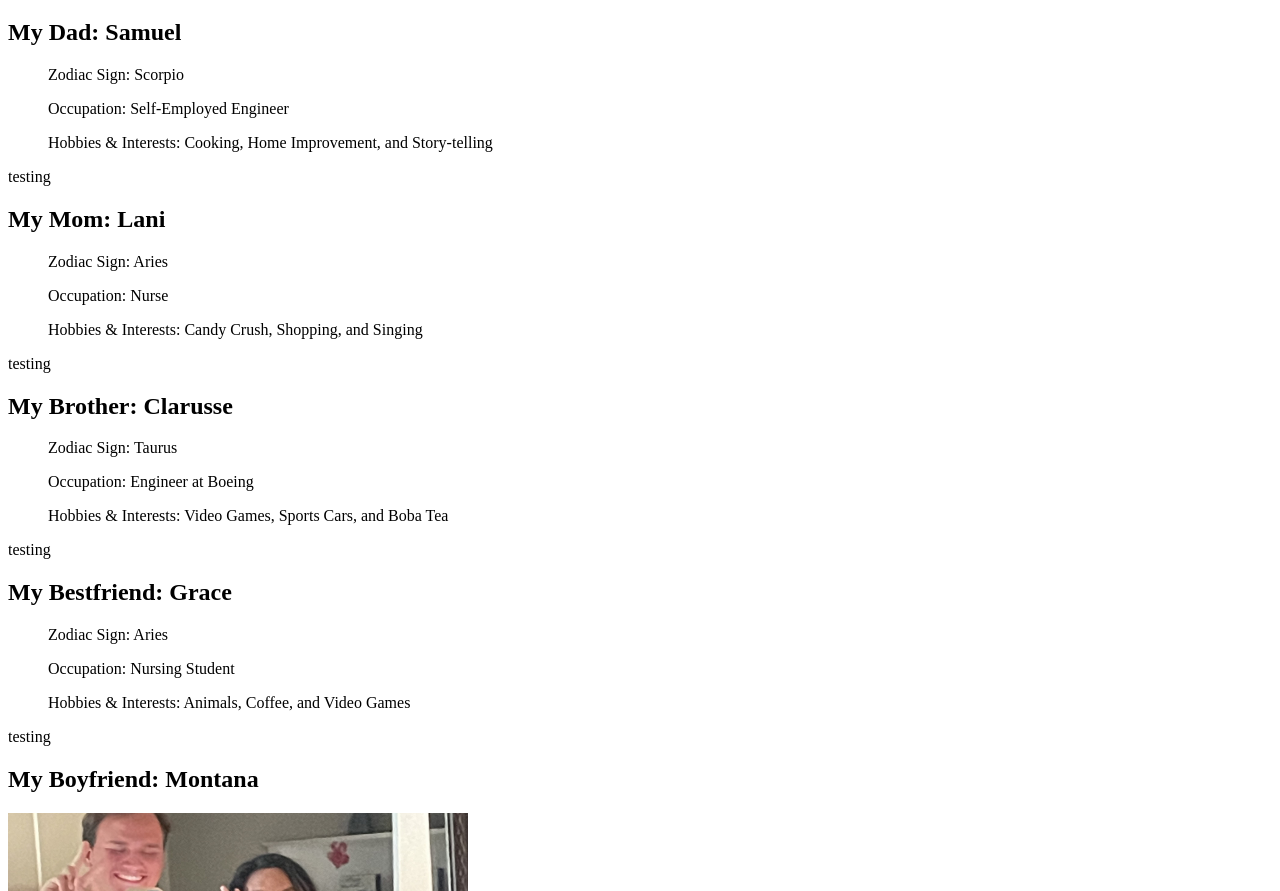
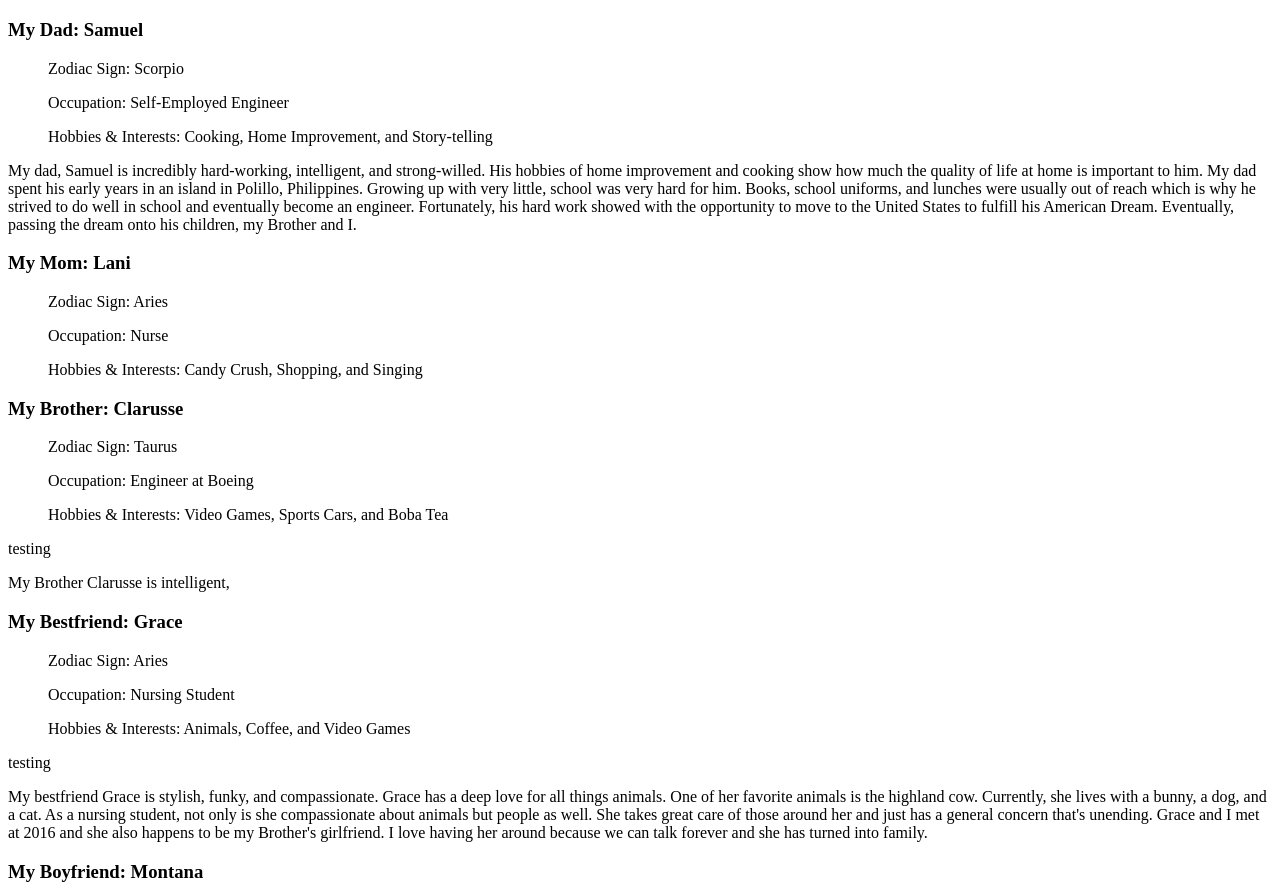
Before and after one commit to STL-WomenPlus-WebDev-March2023/js-assignment-4-html-me-something-Caymil97, a website: page index.html in a window 1280 px wide. Shown: the part 61-952 px from the top of the page. Drawn offline with Linux system fonts and the light colour scheme.

Commit message:
added paragraphs

```diff
--- a/index.html
+++ b/index.html
@@ -8,57 +8,83 @@
    <h1>My People</h1>
    <main>
    <article>
-      <h2>My Dad:&nbsp;Samuel</h2>
+      <h3>My Dad:&nbsp;Samuel</h3>
       <p>
          <ul>Zodiac Sign: Scorpio</ul>
          <ul>Occupation: Self-Employed Engineer</ul>
          <ul>Hobbies & Interests: Cooking, Home Improvement, and Story-telling</ul>
-         testing
+      <p>My dad, Samuel is incredibly hard-working, intelligent, and strong-willed.
+         His hobbies of home improvement and cooking show how much the quality of life at home
+         is important to him. My dad spent his early years in an island in Polillo, Philippines. Growing up
+         with very little, school was very hard for him. Books, school uniforms, and lunches were
+         usually out of reach which is why he strived to do well in school and eventually become an engineer.
+         Fortunately, his hard work showed with the opportunity to move to the United States to fulfill
+         his American Dream. Eventually, passing the dream onto his children, my Brother and I.
+      </p>
       </p>
    </article>
 
    <article>
-      <h2>My Mom:&nbsp;Lani</h2>
+      <h3>My Mom:&nbsp;Lani</h3>
       <p>
          <ul>Zodiac Sign: Aries</ul>
          <ul>Occupation: Nurse</ul>
          <ul>Hobbies & Interests: Candy Crush, Shopping, and Singing</ul>
-         testing
+      <p></p>
       </p>
    </article>
    <article>
-      <h2>My Brother:&nbsp;Clarusse</h2>
+      <h3>My Brother:&nbsp;Clarusse</h3>
       <p>
          <ul>Zodiac Sign: Taurus</ul>
          <ul>Occupation: Engineer at Boeing</ul>
          <ul>Hobbies & Interests: Video Games, Sports Cars, and Boba Tea</ul>
          testing
       </p>
+      <p>My Brother Clarusse is intelligent, </p>
    </article>
 
    <article>
-      <h2>My Bestfriend:&nbsp;Grace</h2>
+      <h3>My Bestfriend:&nbsp;Grace</h3>
       <p>
          <ul>Zodiac Sign: Aries</ul>
          <ul>Occupation: Nursing Student</ul>
          <ul>Hobbies & Interests: Animals, Coffee, and Video Games</ul>
          testing
       </p>
+      <p>My bestfriend Grace is stylish, funky, and compassionate. Grace has a deep love for all things animals.
+         One of her favorite animals is the highland cow. Currently, she lives with a bunny, a dog, and a cat.
+         As a nursing student, not only is she compassionate about animals but people as well. She takes great
+         care of those around her and just has a general concern that's unending. Grace and I met at 2016 and
+         she also happens to be my Brother's girlfriend. I love having her around because we can talk forever
+         and she has turned into family.
+      </p>
    </article>
    <article>
-      <h2>My Boyfriend:&nbsp;Montana</h2>
-      <img src="images/MontanaCamille.jpg" alt="Montana and Camille mirror photo" width="460" height="400">
+      <h3>My Boyfriend:&nbsp;Montana</h3>
+      <img src="images/MontanaCamille.jpg" alt="Montana and Camille photo" width="460" height="400">
       <p>
          <ul>Zodiac Sign: Virgo</ul>
          <ul>Occupation: Ground Operations Agent</ul>
          <ul>Hobbies & Interests: Watching Anime, Video Games, and Playing Board Games</ul>
-         testing
+        <p>Montana is the most caring, funny, and strong-willed guy I know. He absolutely loves little cute items
+         and trinkets. I would attribute that to his love of anime. While I worked with him I realized how
+         fast he learned new things. Montana is also very physically strong and I was quite impressed.
+         Now, I'd like to share how we met.
+         My boyfriend Montana and I have been dating for almost a year now. Him and I met when I worked
+         at Southwest Airlines where we were hired into the same group. Furthermore, we bonded over complaining about
+         work and playing video games. We found ourselves talking over the phone until 5 in the morning. Even
+         my very first phone call with him I talked to him until 2 a.m.
+         We started off as good friends and
+         I realized I liked him more than a friend, thankfully, he felt the same way. Shortly after our trip to
+         Hawaii as friends, we became a couple. The picture attached is of us as friends in Maui, Hawaii.
+        </p>
       </p>
 
    </article>
 
    <article>
-      <h2>Me:&nbsp;Camille</h2>
+      <h3>Me:&nbsp;Camille</h3>
       <p>
          <ul>Zodiac Sign: Cancer</ul>
          <ul>Occupation: Student</ul>
```
